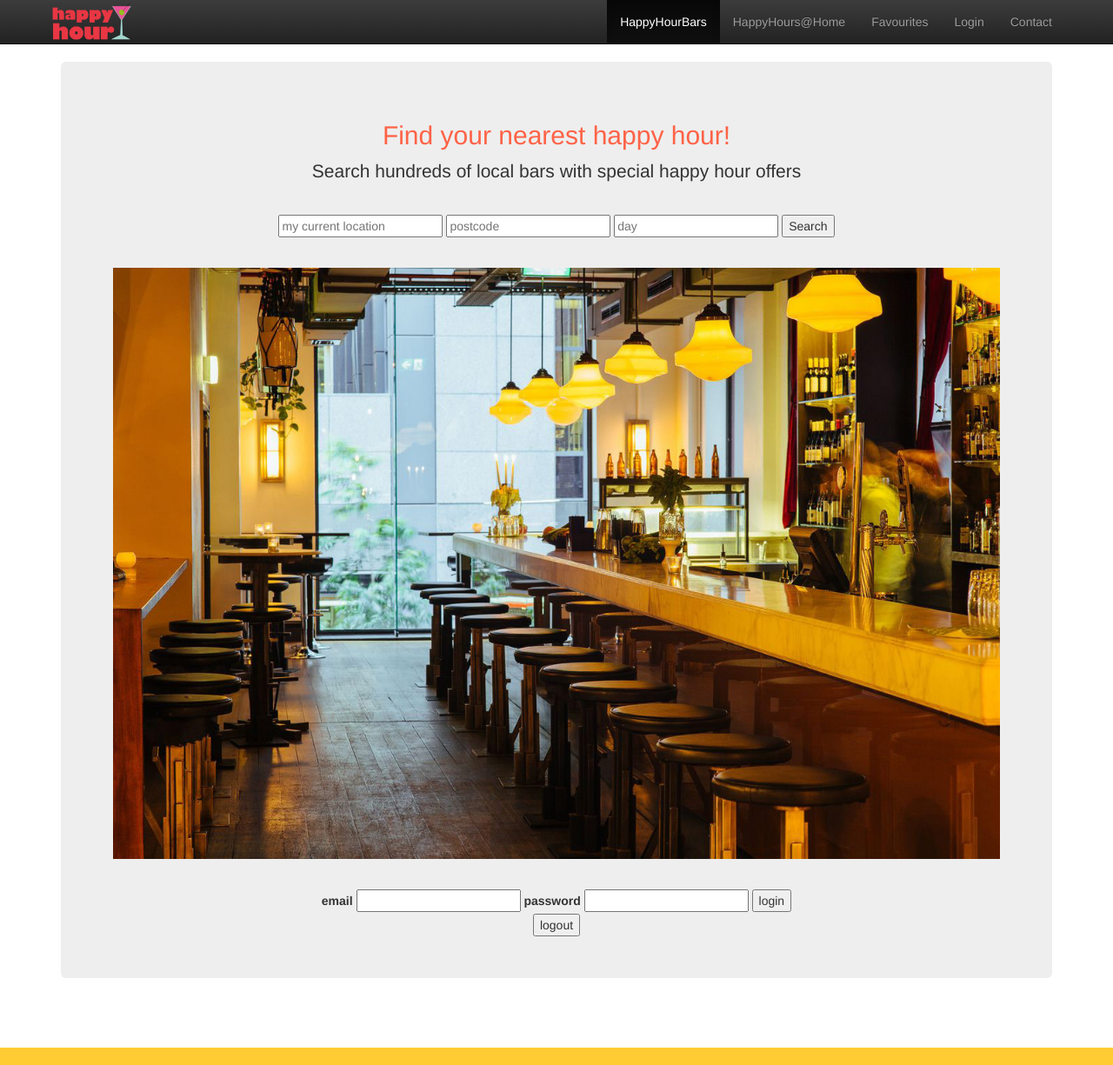
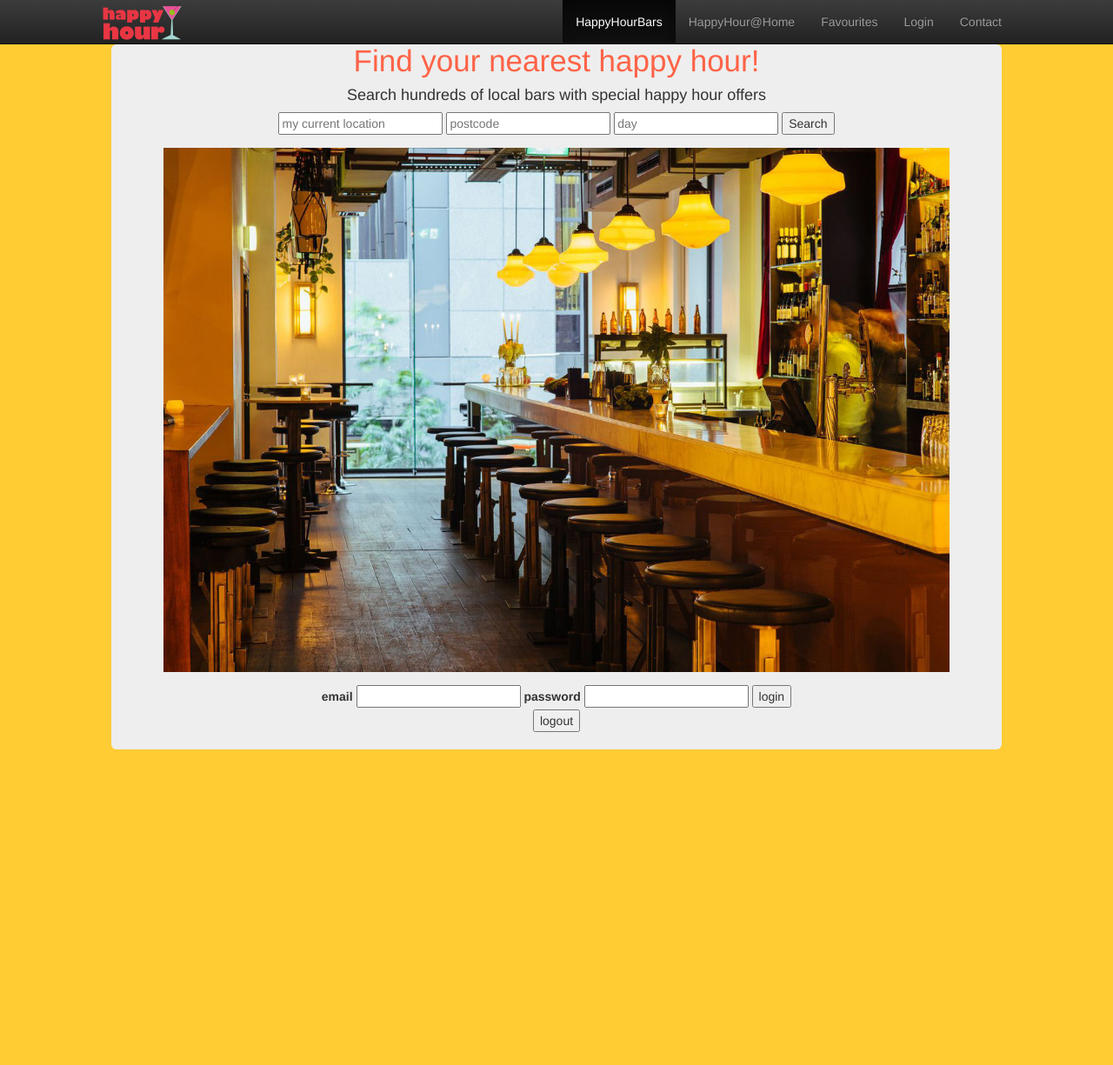
Before and after one commit to reachgregpff/happyhour, a Rails app: page / in a window 1280 px wide. Shown: the whole page at 87% size. After the commit the page ends 942 px from the top, so only its background shows below. Run offline with Rails 7, Linux system fonts and the light colour scheme; parts of the project's set-up code (start-up, migrations or seed data) failed here and were passed over; some libraries are stand-ins or nearby versions.

Commit message:
keryn update

```diff
--- a/app/assets/stylesheets/style.css
+++ b/app/assets/stylesheets/style.css
@@ -7,13 +7,12 @@ html, body {
 	width: 80%;
 	padding: 0;
 }
-.jumbotron p {
+.jumbotron {
 /*	padding: 3px;*/
 	padding-top: 0;
 	padding-bottom: 20px;
 	padding-right: 10px;
 	padding-left: 10px;
-	font-size: 18px;
 }
 #logo {
 	width: 100px;
@@ -45,17 +44,23 @@ html, body {
 }
 
 p {
-	margin: 0 0 4px 0;
+	margin-top: 0;
+	margin-bottom: 4px;
+	margin-right: 0;
+	margin-left: 0;
+	font-size: 1em;
 }
 
 h2 {
 	margin-top: 0;
+	font-size: 2.5em;
 }
 
 h3 {
-	margin: 7px 0 5px 0;
+	margin-top: 0.5em;
+	margin-bottom: .2em;
 	font-weight: bold;
-	font-size: 19px;
+	font-size: 1.3em;
 }
 .detail {
 		margin: 0 0 0 4px;
--- a/app/views/layouts/application.html.erb
+++ b/app/views/layouts/application.html.erb
@@ -6,9 +6,11 @@
   <script src="https://maps.googleapis.com/maps/api/js?key=AIzaSyDjg9bIT14JyvtW7I5lHcLWjJF8F140sV8"></script>
   <%= javascript_include_tag 'application', 'data-turbolinks-track' => true %>
   <%= csrf_meta_tags %>
-  <link href="/assets/bootstrap/css/bootstrap.min.css" rel="stylesheet" type>
+<!--   <link href="/assets/bootstrap/css/bootstrap.min.css" rel="stylesheet" type> -->
+<link href="/assets/bootstrap/css/bootstrap.theme.css" rel="stylesheet" type>
+  <link href="/stylesheets/style.css" rel="stylesheet" type>
 </head>
-<body>
+<body style="background-color: #FFCC33">
 
   <!-- <div class="navbar navbar-default" >a</div>  -->
     <div class="navbar navbar-inverse navbar-static-top" >
@@ -23,12 +25,12 @@
 
         <div class="collapse navbar-collapse navHeaderCollapse">
           <ul class="nav navbar-nav navbar-right">
-            <li class="active"><a href="#">HappyHourBars</a></li>
-            <li><a href="#">HappyHours@Home</a></li>
+            <li class="active"><a href="/">HappyHourBars</a></li>
+            <li><a href="/cocktails">HappyHour@Home</a></li>
             <li><a href="#">Favourites</a></li>
             <li><a href="#">Login</a></li>
 <!--             <li><a href="#">Developers</a></li> -->
-            <li><a href="#">Contact</a></li>
+            <li><a href="/contact">Contact</a></li>
           </ul>
         </div>
       </div>
--- a/app/views/pages/home.html.erb
+++ b/app/views/pages/home.html.erb
@@ -3,7 +3,7 @@
 
    <h2 style="color:tomato;">Find your nearest happy hour!</h2>
 
-    <p>Search hundreds of local bars with special happy hour offers</p>
+    <h4>Search hundreds of local bars with special happy hour offers</h4>
 
       <%= form_tag '/bars', method: 'GET' do %>
       <input class="address" type="text" placeholder="my current location" name="address">
```
Also changed, not shown: app/views/bars/index.html.erb (+2 -14 lines).
